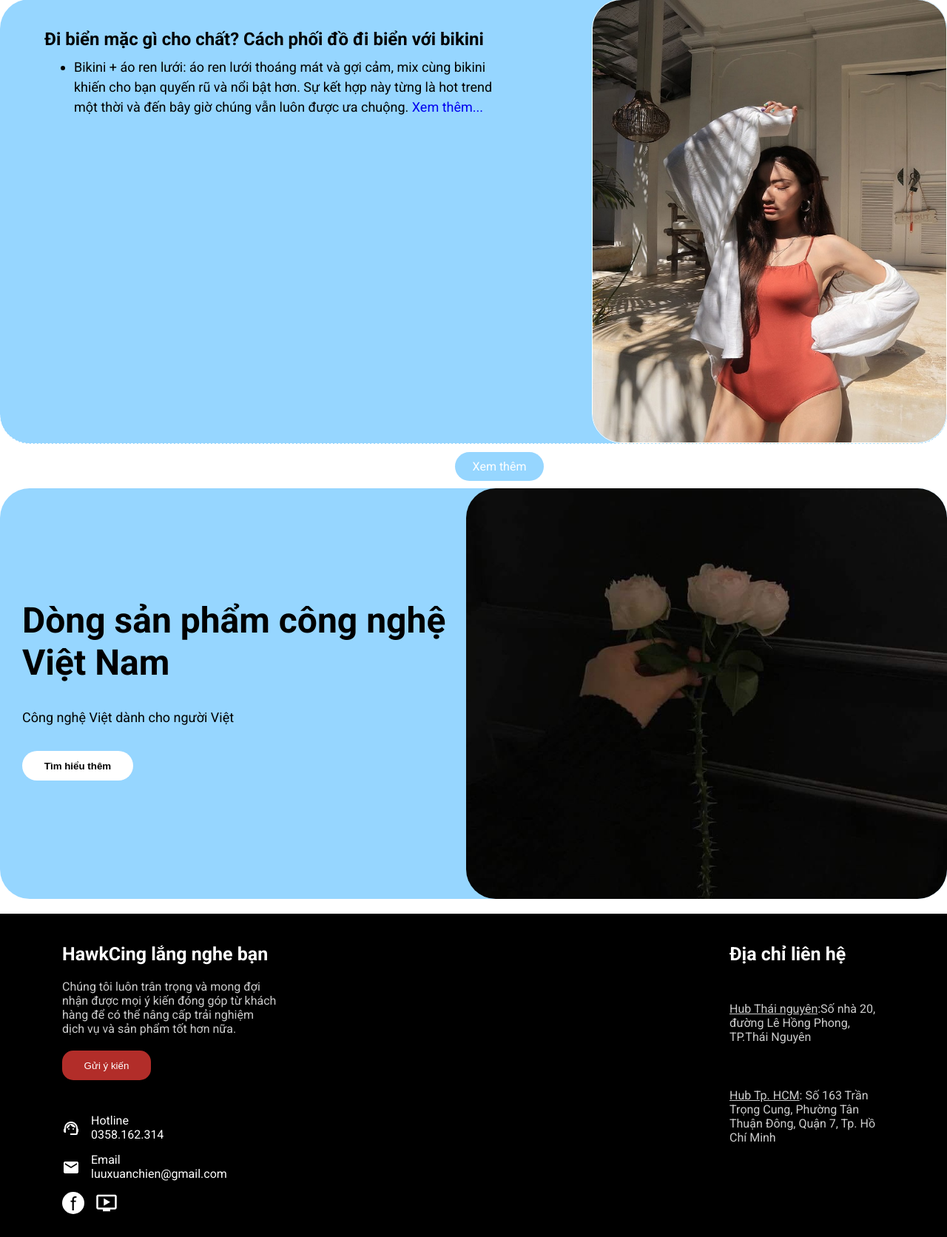
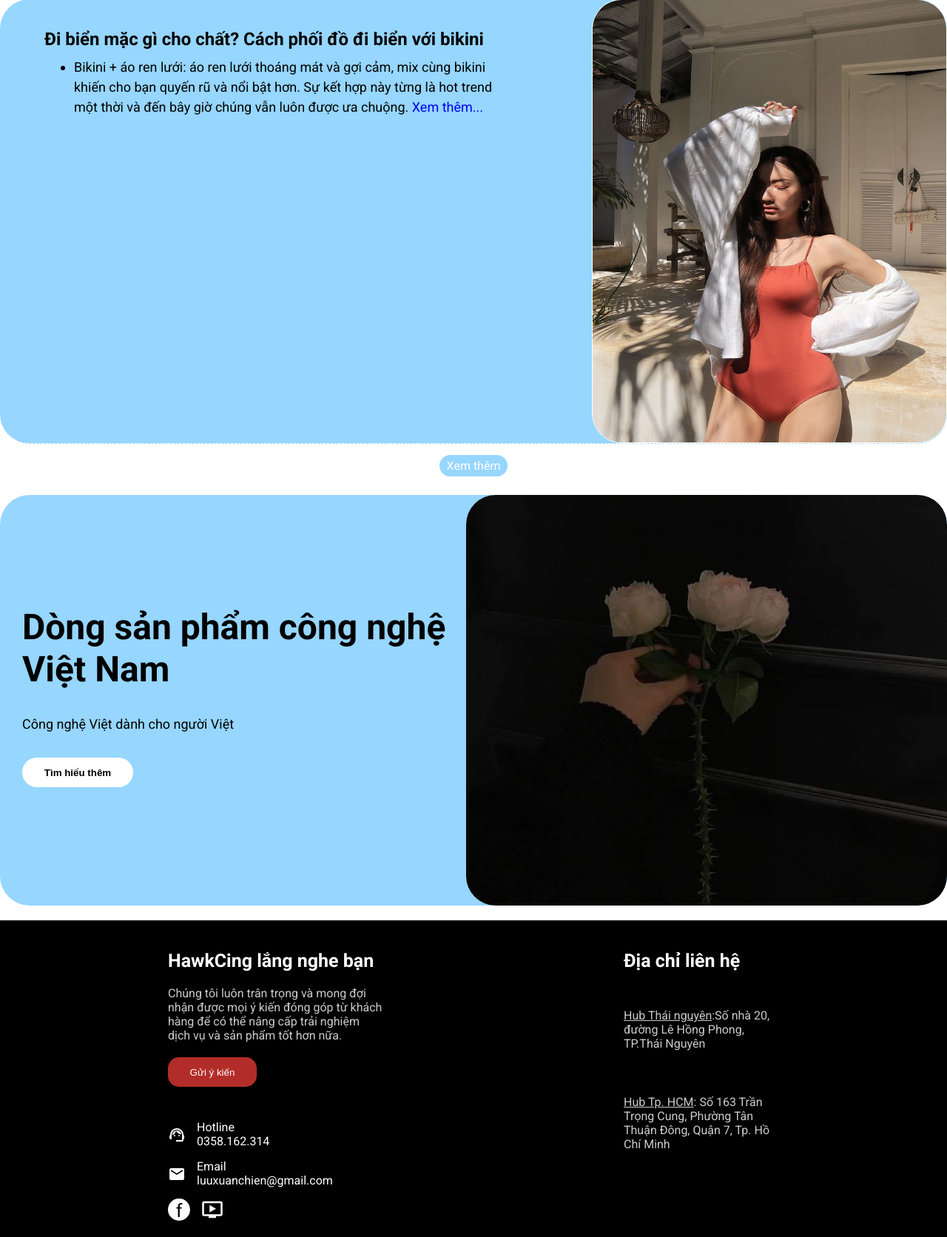
Before and after one commit to chienlx1005/thietke_giaodien, a PHP site: page / in a window 1280 px wide. Shown: the part 4828-6500 px from the top of the page at 74% size. Run offline with PHP 8.4, Linux system fonts and the light colour scheme.

Commit message:
fix loi +  update giao diện

```diff
--- a/css/index.css
+++ b/css/index.css
@@ -482,22 +482,22 @@ body {
 /* outfit */
 .outfit {
   position: relative;
-  margin-bottom: 60px;
+  margin-bottom: 30px;
 
 }
-
-.outfit>a {
+.more{
+  width: 100%;
+  text-align: center;
+}
+.more>a {
   text-align: center;
   border-radius: 30px;
   width: 120px;
   text-decoration: none;
   color: #fff;
   background-color: #96d6ff;
-  padding: 10px 20px;
-  position: absolute;
-  bottom: -50px;
-  left: calc((1350px - 120px)/2);
-
+  padding: 5px 10px;
+  margin: 0 auto;
 }
 
 .outfit_parent {
@@ -769,7 +769,7 @@ body {
 .footer_site {
   width: 90%;
   display: flex;
-  justify-content: space-between;
+  justify-content: space-around;
 }
 
 @keyframes itemShow {
--- a/index.html
+++ b/index.html
@@ -789,7 +789,9 @@
           <div class="outfit_parent">
             <!-- render code -->
           </div>
-          <a href="#">Xem thêm</a>
+          <div class="more">
+            <a href="#">Xem thêm</a>
+          </div>
         </div>
 
         <div class="content__info">
```
Also changed, not shown: css/cart.css (+4 -4 lines), css/product.css (+7 -5 lines), css/userinfo.css (+5 -4 lines).
